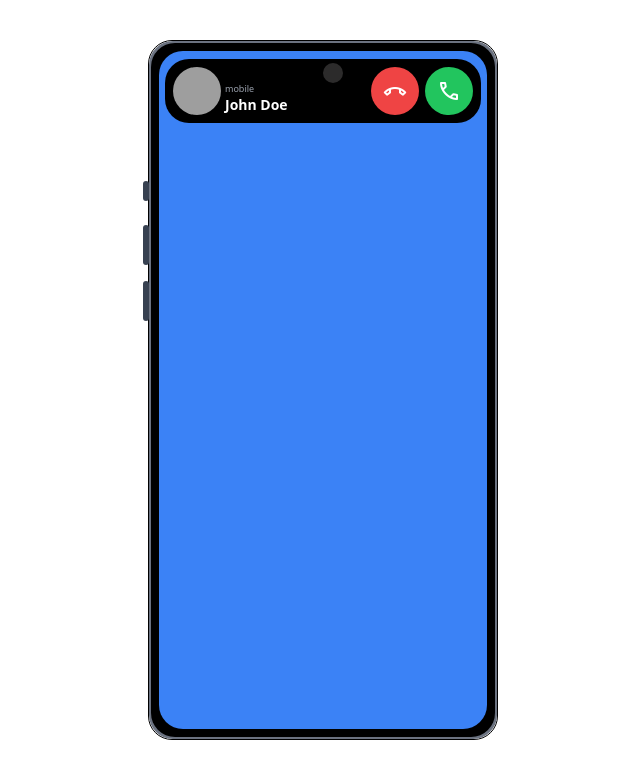
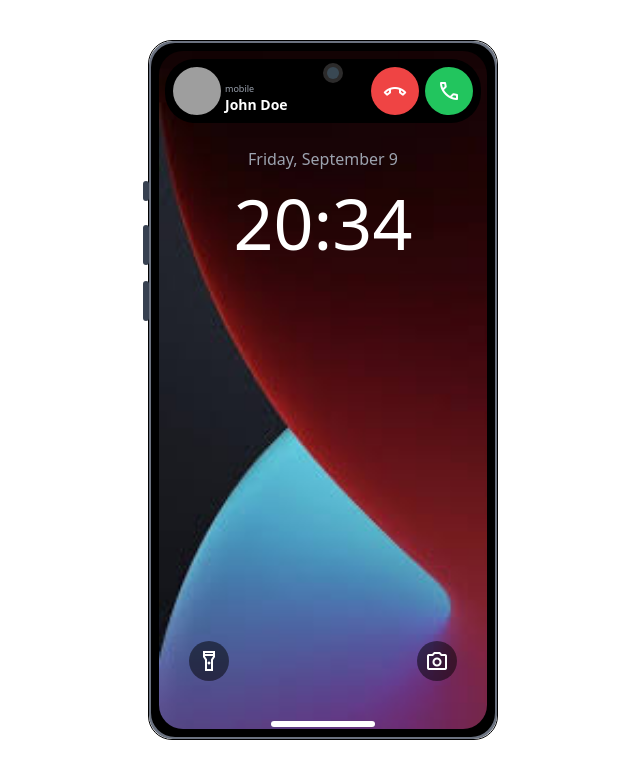
Before and after one commit to emmanuelojo/iphone14, a Vue app: page / in a window 1280 px wide. Shown: the top 778 px of the page, without its empty margins (317-957 px from the left). Built offline with nearby package versions, Linux system fonts and the light colour scheme; grey boxes are pictures that could not be loaded.

Commit message:
Lockscreen styled

```diff
--- a/src/components/IPhone.vue
+++ b/src/components/IPhone.vue
@@ -4,6 +4,7 @@ import Ringtone from "../assets/iphone.mp3";
 
 onBeforeMount(() => {
   currentTime();
+  formatDate();
 });
 
 onMounted(() => {
@@ -58,7 +59,7 @@ setTimeout(() => {
   toggleNetworkIcons.value = false;
   //   activeIsland.value = "callDetails";
   activeIsland.value = "incomingCall";
-  //   activeIsland.value = "musicLarge";
+  // activeIsland.value = "musicLarge";
   ringtone.play();
 }, 5000);
 
@@ -67,6 +68,17 @@ setInterval(currentTime, 1000);
 const answerCall = () => {
   ringtone.pause();
   activeIsland.value = "onACall";
+};
+
+const formatDate = () => {
+  const today = new Date();
+  const newDate = new Intl.DateTimeFormat("en-ng", {
+    day: "numeric",
+    month: "long",
+    year: "numeric",
+  }).format(new Date(today));
+
+  return newDate;
 };
 
 watch(activeIsland, () => {
@@ -83,14 +95,18 @@ watch(activeIsland, () => {
     >
       <div class="w-full p-[2px] flex justify-center rounded-3xl bg-gray-500">
         <div class="w-full p-2 flex justify-center rounded-3xl bg-black">
-          <div class="w-full p-1 flex justify-center rounded-3xl bg-blue-500">
+          <div
+            class="w-full p-1 flex flex-col rounded-3xl bg-lockscreen bg-cover"
+          >
             <div class="w-full rounded-3xl">
-              <div class="mt-1 flex justify-around items-center">
+              <div class="mt-1 flex justify-around items-center text-white">
                 <p>{{ clock }}</p>
 
                 <div
-                  class="absolute top-[22px] left-1/2 z-50 h-5 w-5 rounded-full bg-[rgba(222,216,216,0.2)]"
-                ></div>
+                  class="absolute top-[22px] left-1/2 z-50 h-5 w-5 flex justify-center items-center rounded-full bg-[rgba(222,216,216,0.2)]"
+                >
+                  <div class="h-3 w-3 rounded-full bg-[#394853]"></div>
+                </div>
 
                 <div
                   v-if="activeIsland === 'initial'"
@@ -99,7 +115,7 @@ watch(activeIsland, () => {
 
                 <div
                   v-if="activeIsland === 'musicLarge'"
-                  class="absolute top-[18px] left-4 right-4 bg-black rounded-3xl"
+                  class="absolute top-[18px] left-4 right-4 bg-black rounded-[30px]"
                 >
                   <div class="px-3 pt-3 flex justify-between">
                     <div class="flex items-center gap-2">
@@ -162,7 +178,7 @@ watch(activeIsland, () => {
 
                 <div
                   v-if="activeIsland === 'incomingCall'"
-                  class="absolute top-[18px] left-4 right-4 p-2 flex justify-between items-center bg-black rounded-3xl"
+                  class="absolute top-[18px] left-4 right-4 p-2 flex justify-between items-center bg-black rounded-[30px]"
                 >
                   <div class="flex items-end gap-1">
                     <img
@@ -193,6 +209,7 @@ watch(activeIsland, () => {
                       <span class="material-symbols-outlined text-white">
                         call
                       </span>
+                      <!-- <i class="fa fa-phone text-white" aria-hidden="true"></i> -->
                     </div>
                   </div>
                 </div>
@@ -241,7 +258,7 @@ watch(activeIsland, () => {
                     </div>
                   </div>
 
-                  <div class="mt-2 mb-[10px] flex justify-between items-center">
+                  <div class="mt-2 flex justify-between items-center">
                     <div
                       class="h-10 w-10 rounded-full flex justify-center items-center bg-gray-400 text-white cursor-pointer"
                     >
@@ -284,6 +301,37 @@ watch(activeIsland, () => {
                 </div>
               </div>
             </div>
+
+            <div class="flex flex-col mx-auto mt-16">
+              <!-- <div>{{ formatDate() }}</div> -->
+              <div>
+                <p class="text-gray-400 text-center">Friday, September 9</p>
+              </div>
+              <h1 class="text-[70px] text-white">{{ clock }}</h1>
+            </div>
+
+            <div class="absolute bottom-3 left-0 right-0 flex flex-col gap-10">
+              <div class="px-10 flex justify-between items-center">
+                <div
+                  class="h-10 w-10 bg-n-black-10% rounded-full flex justify-center items-center"
+                >
+                  <span class="material-symbols-outlined text-white">
+                    flashlight_on
+                  </span>
+                </div>
+
+                <div
+                  class="h-10 w-10 bg-n-black-10% rounded-full flex justify-center items-center"
+                >
+                  <!-- <i class="fa fa-camera" aria-hidden="true"></i> -->
+                  <span class="material-symbols-outlined text-white">
+                    photo_camera
+                  </span>
+                </div>
+              </div>
+
+              <div class="h-[6px] w-[30%] mx-auto bg-white rounded-md"></div>
+            </div>
           </div>
         </div>
       </div>
```
Also changed, not shown: tailwind.config.js.
